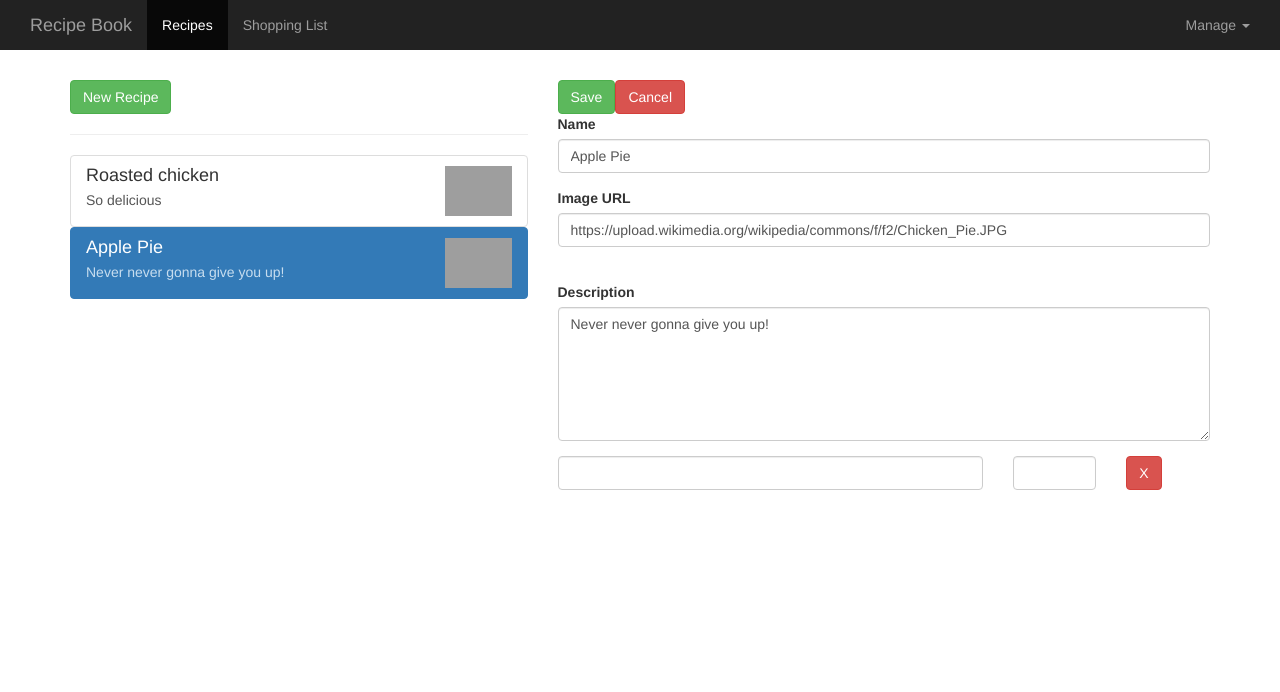
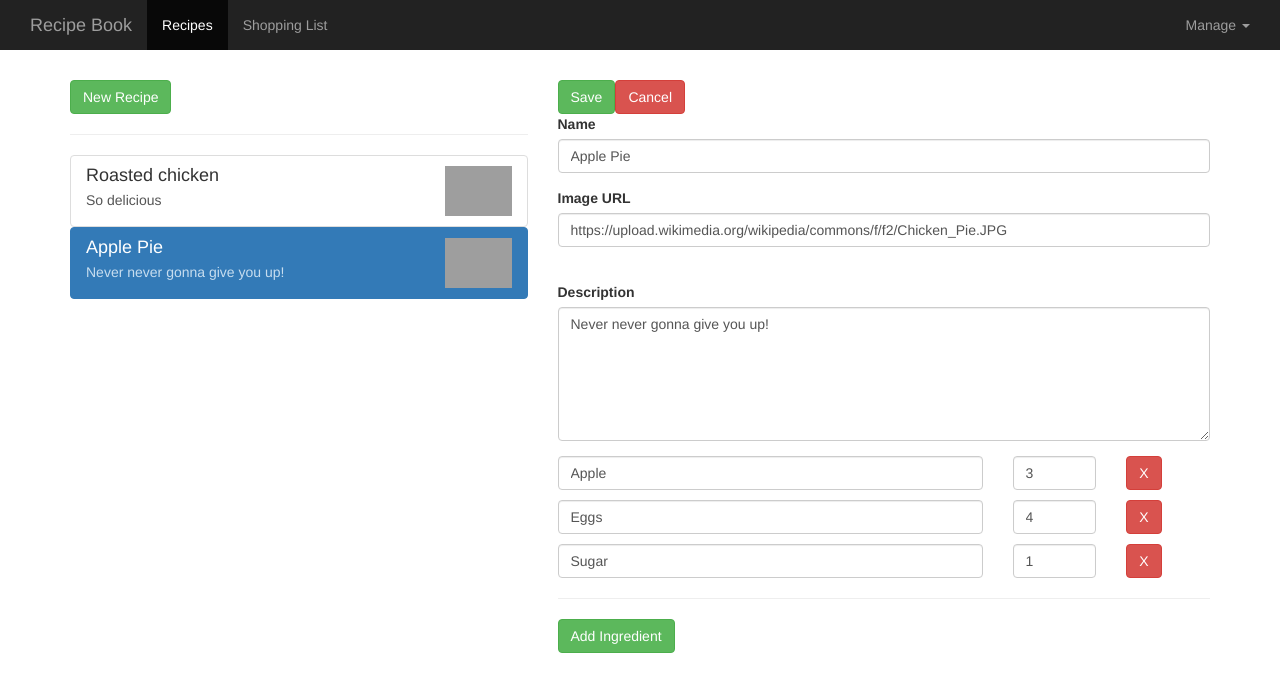
Before and after one commit to Zinzidane/recipes-app, an Angular app: page /recipes/1/edit in a window 1280 px wide. Shown: the top 692 px of the page. Built offline with nearby package versions, Linux system fonts and the light colour scheme; grey boxes are pictures that could not be loaded.

Commit message:
Add add ingredient button in recipe-edit

```diff
--- a/src/app/recipes/recipe-edit/recipe-edit.component.html
+++ b/src/app/recipes/recipe-edit/recipe-edit.component.html
@@ -50,16 +50,35 @@
         </div>
       </div>
       <div class="row">
-        <div class="col-xs-12">
-          <div class="row">
+        <div class="col-xs-12" formArrayName="ingredients">
+          <div
+            class="row"
+            style="margin-bottom: 10px;"
+            *ngFor="let ingredientCtrl of recipeForm.get('ingredients').controls; let i = index"
+            [formGroupName]="i">
             <div class="col-xs-8">
-              <input type="text" class="form-control">
+              <input
+                type="text"
+                class="form-control"
+                formControlName="name">
             </div>
             <div class="col-xs-2">
-              <input type="number" class="form-control">
+              <input
+                type="number"
+                class="form-control"
+                formControlName="amount">
             </div>
             <div class="col-xs-2">
               <button class="btn btn-danger">X</button>
+            </div>
+          </div>
+          <hr>
+          <div class="row">
+            <div class="col-xs-12">
+              <button
+                type="button"
+                class="btn btn-success"
+                (click)="onAddIngredient()">Add Ingredient</button>
             </div>
           </div>
         </div>
--- a/src/app/recipes/recipe-edit/recipe-edit.component.ts
+++ b/src/app/recipes/recipe-edit/recipe-edit.component.ts
@@ -1,5 +1,5 @@
 import { RecipeService } from '../recipe.service';
-import { FormControl, FormGroup } from '@angular/forms';
+import { FormControl, FormGroup, FormArray } from '@angular/forms';
 import { Component, OnInit, ViewEncapsulation } from '@angular/core';
 import { ActivatedRoute, Params } from '@angular/router';
 
@@ -31,22 +31,44 @@
     console.log(this.recipeForm);
   }
 
+  onAddIngredient() {
+    (<FormArray>this.recipeForm.get('ingredients')).push(
+      new FormGroup({
+        'name': new FormControl(),
+        'amount': new FormControl()
+      })
+    );
+  }
+
   private initForm() {
     let recipeName = '';
     let recipeImagePath = '';
     let recipeDescription = '';
+    let recipeIngredients = new FormArray([]);
 
     if (this.editMode) {
       const recipe = this.recipeService.getRecipe(this.id);
       recipeName = recipe.name;
       recipeImagePath = recipe.imagePath;
       recipeDescription = recipe.description;
+
+      if (recipe['ingredients']) {
+        for (let ingredient of recipe.ingredients) {
+          recipeIngredients.push(
+            new FormGroup({
+              'name': new FormControl(ingredient.name),
+              'amount': new FormControl(ingredient.amount)
+            })
+          );
+        }
+      }
     }
 
     this.recipeForm = new FormGroup({
       'name': new FormControl(recipeName),
       'imagePath': new FormControl(recipeImagePath),
-      'description': new FormControl(recipeDescription)
+      'description': new FormControl(recipeDescription),
+      'ingredients': recipeIngredients
     });
   }
 }
```
